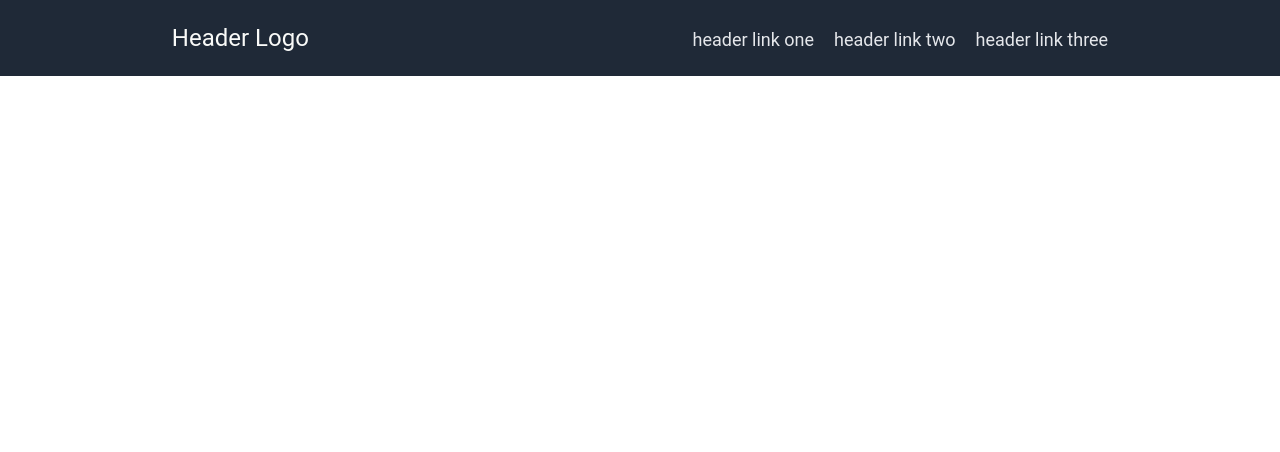
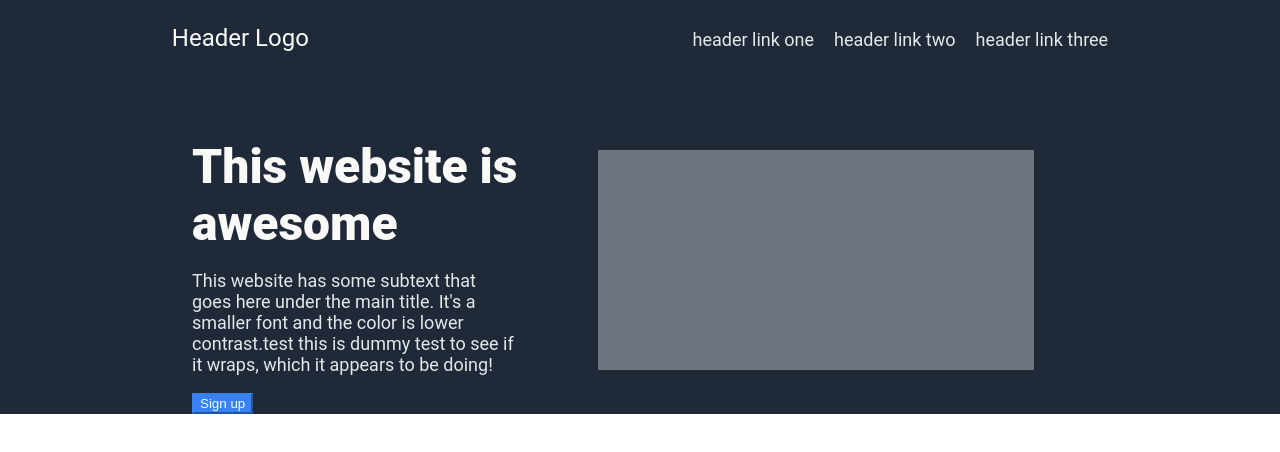
Before and after one commit to sheld1310/landing-page, a plain HTML site: page index.html in a window 1280 px wide. Drawn offline with Linux system fonts and the light colour scheme.

Commit message:
Fix alignment of hero content with header & add styling
Adjust font styling for hero content and add placeholder image

```diff
--- a/index.html
+++ b/index.html
@@ -7,12 +7,27 @@
     <link rel="stylesheet" href="style.css">
 </head>
 <body>
-    <div class="header">
+ <div class="container">
+     <div id="header">
          Header Logo
          <ul class="right-menu">
              <li><a href="#">header link one</a></li>
              <li><a href="#">header link two</a></li>
              <li><a href="#">header link three</a></li>
          </ul>
+     </div>
+     <div class="middle-container">
+      <div class="hero">
+          <h1>
+            This website is <br>awesome
+          </h1>
+          <p>This website has some subtext that goes here under the main title. It's a smaller font and the color is lower contrast.test this is dummy test to see if it wraps, which it appears to be doing!</p>
+       <div class="sign-up">
+       <button>Sign up</button>
+      </div>
+      </div>
+      <div class="image-placeholder"></div>
+     </div>
+ </div>
 </body>
 </html>
--- a/style.css
+++ b/style.css
@@ -1,23 +1,59 @@
 body {
     font-family: Roboto, sans-serif;
     margin: 0;
+    min-height: 100vh;
+    display: flex;
+    flex-direction: column;
 }
 
-.header {
+.container {
+    display: flex;
+    flex-direction: column;
+    flex-grow: 1;
+    width: 100%;  /* Ensure it takes up the full width */
+}
+
+#header {
+    width: 100%;
     color: #F9FAF8;
     font-size: 24px;
     background-color: #1F2937;
-    margin: 0;
-    padding: 0;
+    display: flex;
+    justify-content: space-around; /* Assuming you meant space-between */
+    align-items: center;
+}
+
+.right-menu {
+    color: #F9FAF8;
+    font-size: 24px;
     display: flex;
     justify-content: space-around;
     align-items: center;
 }
 
-.right-menu {
+.hero {
     display: flex;
+    flex-direction: column;
+    /* Add a width here */
+    width: 30%;
 
 }
+
+h1 {
+    font-size: 48px;
+    font-weight: 800;
+    color: #F9FAF8;
+    margin-bottom: 0;
+}
+
+p {
+    display: flex;
+    flex-wrap: wrap;
+    color: #E5E7EB;
+    font-size: 18px;
+}
+
+
 
 ul {
     list-style: none;
@@ -28,6 +64,31 @@ a {
     text-decoration: none;
     color: #E5E7EB;
     font-size: 18px;
+}
 
+.middle-container {
+    background-color: #1F2937;
+    display: flex;
+    align-items: center;
+    padding-left: 15%;
+    gap: 80px;
+    padding-top: 30px;
+}
+
+.image-placeholder {
+    display: flex;
+    flex-basis: auto; /* Reset to default */
+    width: 40%;
+    height: 220px;
+    background-color: #6D747D;
+}
+
+button {
+    background-color: #3882F6;
+    color: #F9FAF8;
+    display: flex;
+    justify-content: center;
+    align-items: center;
+    border-color: #3882F6;
 
 }
```
Lines whose indentation alone changed are shown as unchanged.
